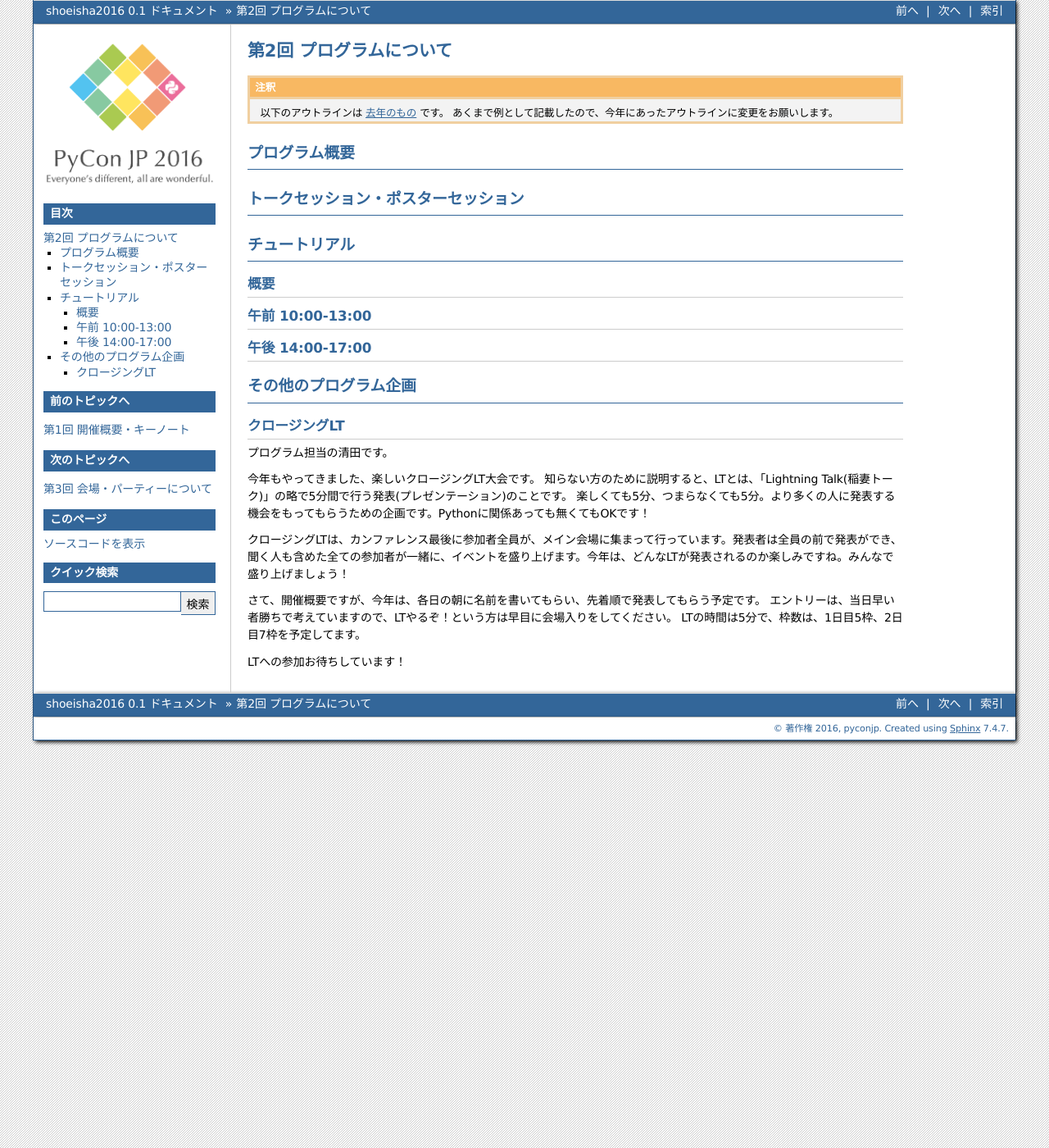
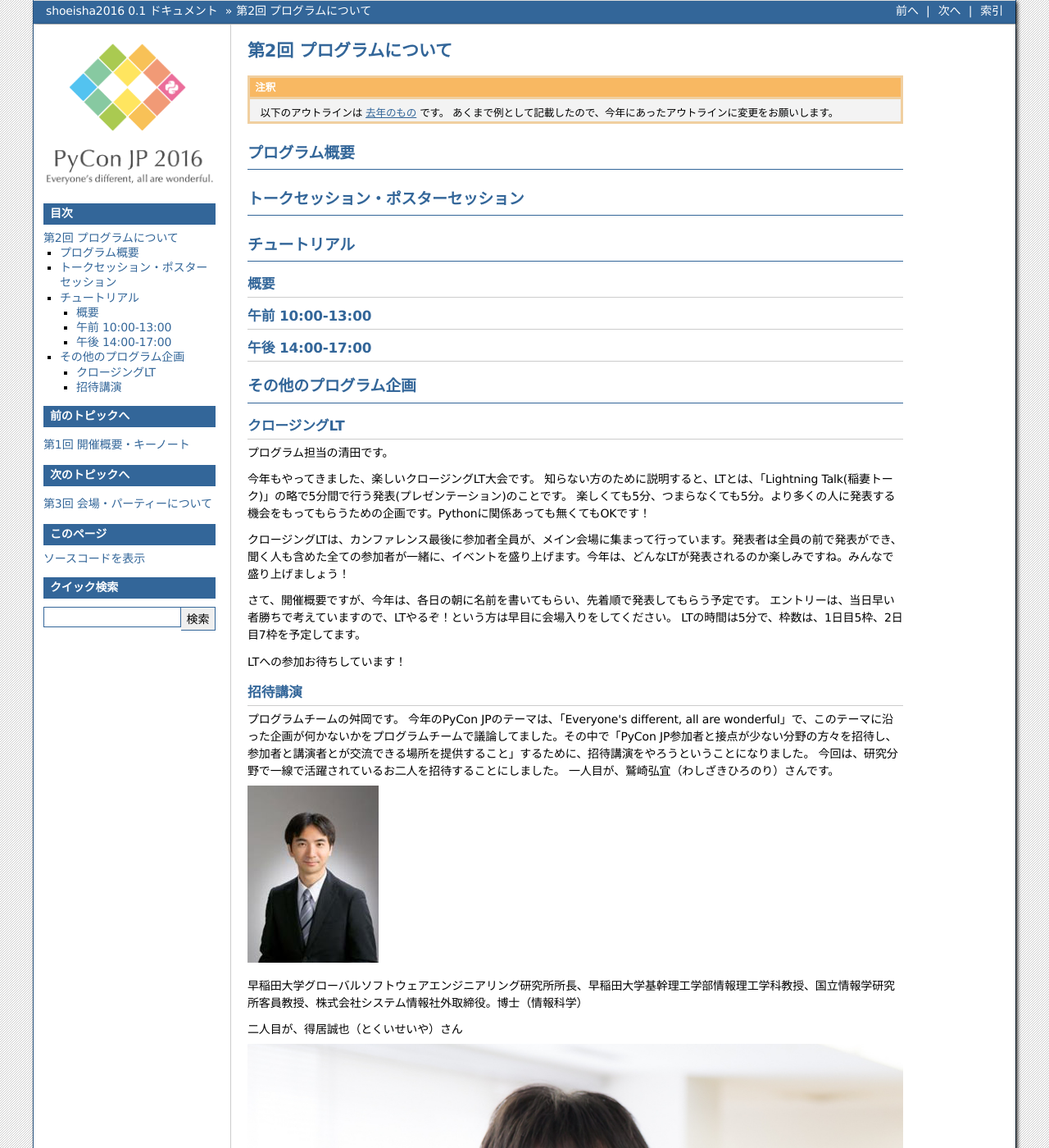
Before and after one commit to pyconjp/shoeisha2016, a Sphinx documentation site: the page built from source/beforereport_02_program.rst, in a window 1280 px wide and 1400 px high. Shown: the whole window at 82% size. Built offline with Sphinx 7.4.7, drawn with Linux system fonts in a browser that asks for light colours; some of the changed text lies outside the part shown.

Commit message:
add invite speakers

```diff
--- a/source/beforereport_02_program.rst
+++ b/source/beforereport_02_program.rst
@@ -42,3 +42,25 @@
 LTの時間は5分で、枠数は、1日目5枠、2日目7枠を予定してます。
 
 LTへの参加お待ちしています！
+
+招待講演
+--------------
+プログラムチームの舛岡です。
+今年のPyCon JPのテーマは、「Everyone's different, all are wonderful」で、このテーマに沿った企画が何かないかをプログラムチームで議論してました。その中で「PyCon JP参加者と接点が少ない分野の方々を招待し、参加者と講演者とが交流できる場所を提供すること」するために、招待講演をやろうということになりました。
+今回は、研究分野で一線で活躍されているお二人を招待することにしました。
+一人目が、鷲崎弘宜（わしざきひろのり）さんです。
+
+.. image:: /_static/beforereport_02_program/washizaki.jpg
+
+
+早稲田大学グローバルソフトウェアエンジニアリング研究所所長、早稲田大学基幹理工学部情報理工学科教授、国立情報学研究所客員教授、株式会社システム情報社外取締役。博士（情報科学）
+
+二人目が、得居誠也（とくいせいや）さん
+
+.. image:: /_static/beforereport_02_program/tokui.jpg
+
+
+株式会社Preferred Networksリサーチャー。深層学習フレームワークChainerの開発をリード
+鷲崎先生、得居さん共に、研究分野とPythonについてお話しいただく予定です。
+
+お二人ともプログラミング言語のカンファレンスに参加することは少ないので、ぜひこの機会に交流を深めてもらえればと思います。
```
Also changed, not shown: source/_static/beforereport_02_program/tokui.jpg (added), source/_static/beforereport_02_program/washizaki.jpg (added).
